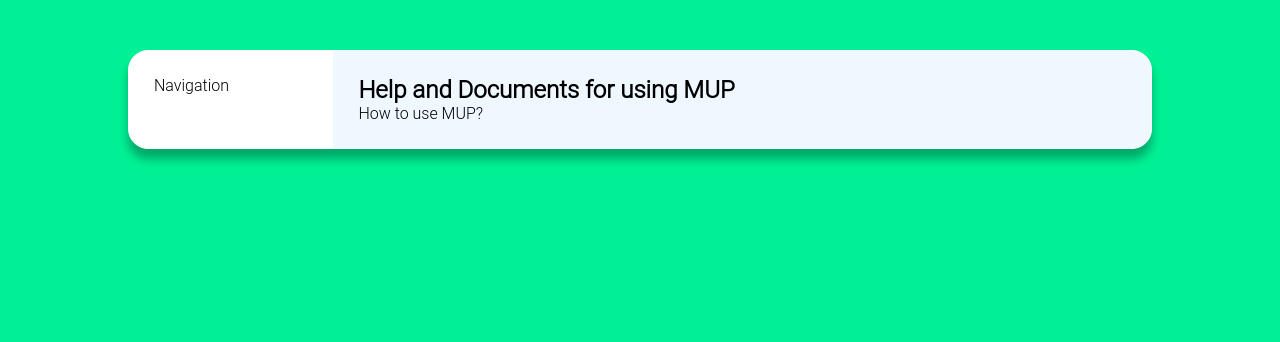
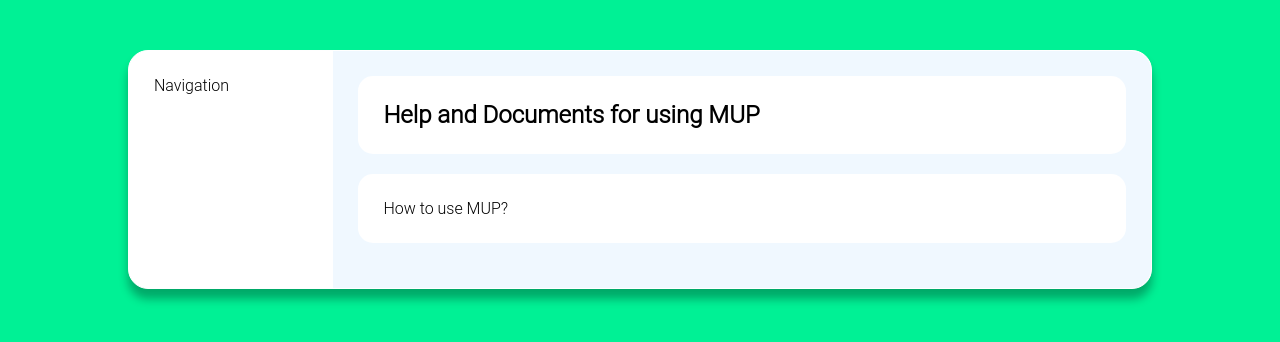
Before and after one commit to amirhnajafiz/minio-url-operator, a Flask app: page /docs in a window 1280 px wide. Shown: the top 342 px of the page. Run offline with Flask 3, Linux system fonts and the light colour scheme; parts of the project's set-up code (start-up, migrations or seed data) failed here and were passed over.

Commit message:
update: j2 other files

```diff
--- a/web/template/help.j2
+++ b/web/template/help.j2
@@ -2,11 +2,11 @@
 
 {% block content %}
 
-<h2>
+<h2 class="page-header">
     Help and Documents for using MUP
 </h2>
 
-<div>
+<div class="row page-description">
     How to use MUP?
 </div>
 
--- a/web/template/help.snappline.j2
+++ b/web/template/help.snappline.j2
@@ -2,11 +2,11 @@
 
 {% block content %}
 
-<h2>
+<h2 class="page-header">
     Snappline service help page.
 </h2>
 
-<div>
+<div class="row page-description">
     This page is only for Snappline!
 </div>
 
```
